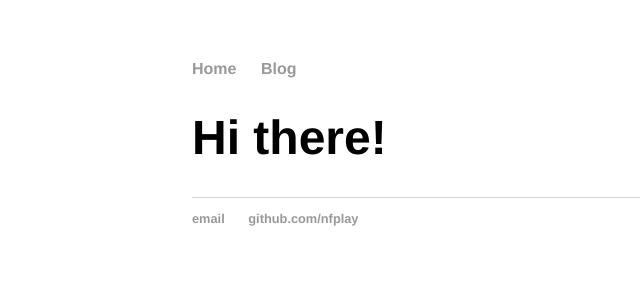
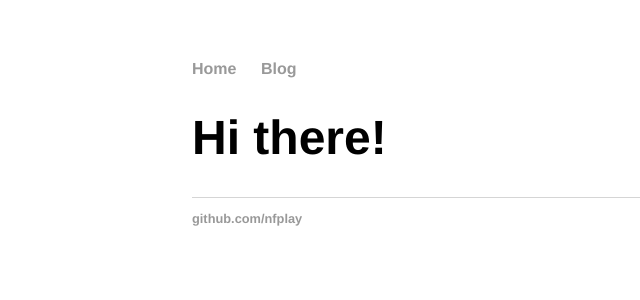
Before and after one commit to nfplay/nfplay.github.io, a Jekyll site: the page built from index.html, in a window 1280 px wide. Shown: the top 300 px of the page, without its empty margins (0-640 px from the left). Built offline with Jekyll 4.4.1, drawn with Linux system fonts in a browser that asks for light colours; the list of posts is cut into pages by our own code.

Commit message:
removed email

```diff
--- a/_layouts/default.html
+++ b/_layouts/default.html
@@ -21,7 +21,6 @@
 			</div><!-- /.container -->
 			<footer>
 	    		<ul>
-	        		<li><a href="mailto:nuno@nunofonseca.net">email</a></li>
 	        		<li><a href="https://github.com/nfplay">github.com/nfplay</a></li>
 				</ul>
 			</footer>
```
